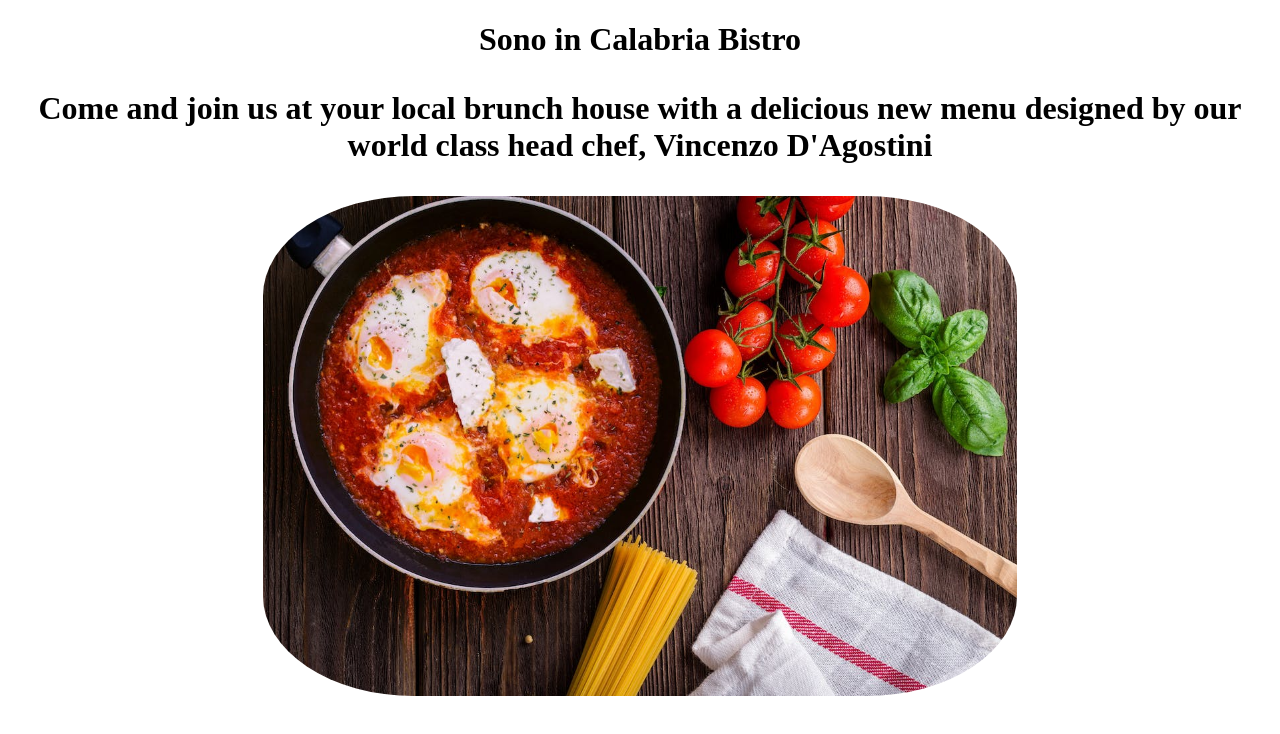
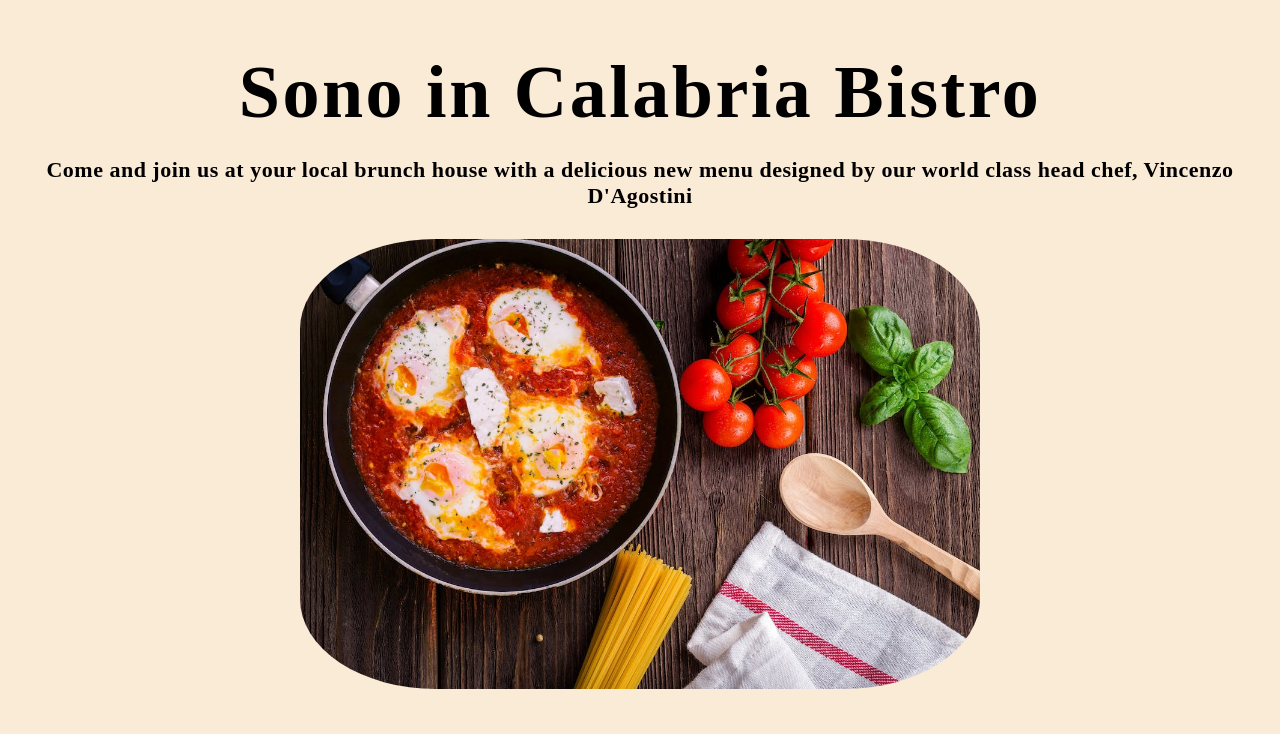
Before and after one commit to YousufRab/Restaurant_page, a website built with webpack: page dist/index.html in a window 1280 px wide. Built offline with nearby package versions, Linux system fonts and the light colour scheme; files whose address does not match are found by name.

Commit message:
Adjust size of text, add font-face and link src with font files

```diff
--- a/src/style.css
+++ b/src/style.css
@@ -1,13 +1,31 @@
+@font-face {
+    font-family: 'MyFont';
+    src: url(./cafe-francoise.otf),
+    url(./pretty-good.ttf);
+    font-style: normal;
+    font-weight: 500;
+}
+
+body {
+    background-color: antiquewhite;
+}
+
 h1 {
     text-align: center;
+    font-family: 'MyFont';
+    letter-spacing: 2.5px;
+    font-size: 74px;
 }
 
 p {
     text-align: center;
+    font-size: 22px;
+    letter-spacing: 0.5px;
 }
 
 .foodImg {
-    height: 500px;
+    margin-top: 30px;
+    height: 450px;
     border-radius: 20%;
     display: block;
     margin-left: auto;
```
